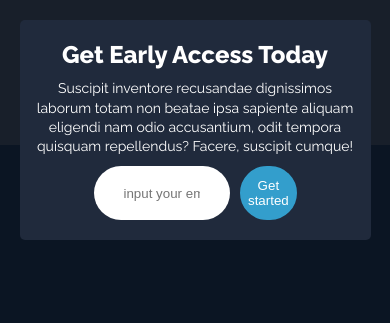
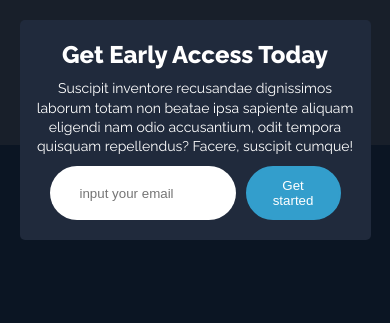
Before and after one commit to Kayphrosh/FLYO-landing-page, a plain HTML site: page index.html in a window 390 px wide. Shown: the part 3638-3961 px from the top of the page. Drawn offline with Linux system fonts and the light colour scheme.

Commit message:
Add files via upload

```diff
--- a/style.css
+++ b/style.css
@@ -312,7 +312,7 @@ header {
     outline: none;
 }
 #newsletter button {
-    padding: 10px 0px;
+    padding: 10px 15px;
     border-radius: 30px;
     border: 2px solid hsl(198, 60%, 50%);
     background-color: hsl(198, 60%, 50%);
@@ -468,7 +468,7 @@ footer {
         width: 90%;
         margin: 0 1rem;
     }
-    #newswletter {
+    #newsletter {
         padding: 0 20px;
     }
     .quick-links {
```
